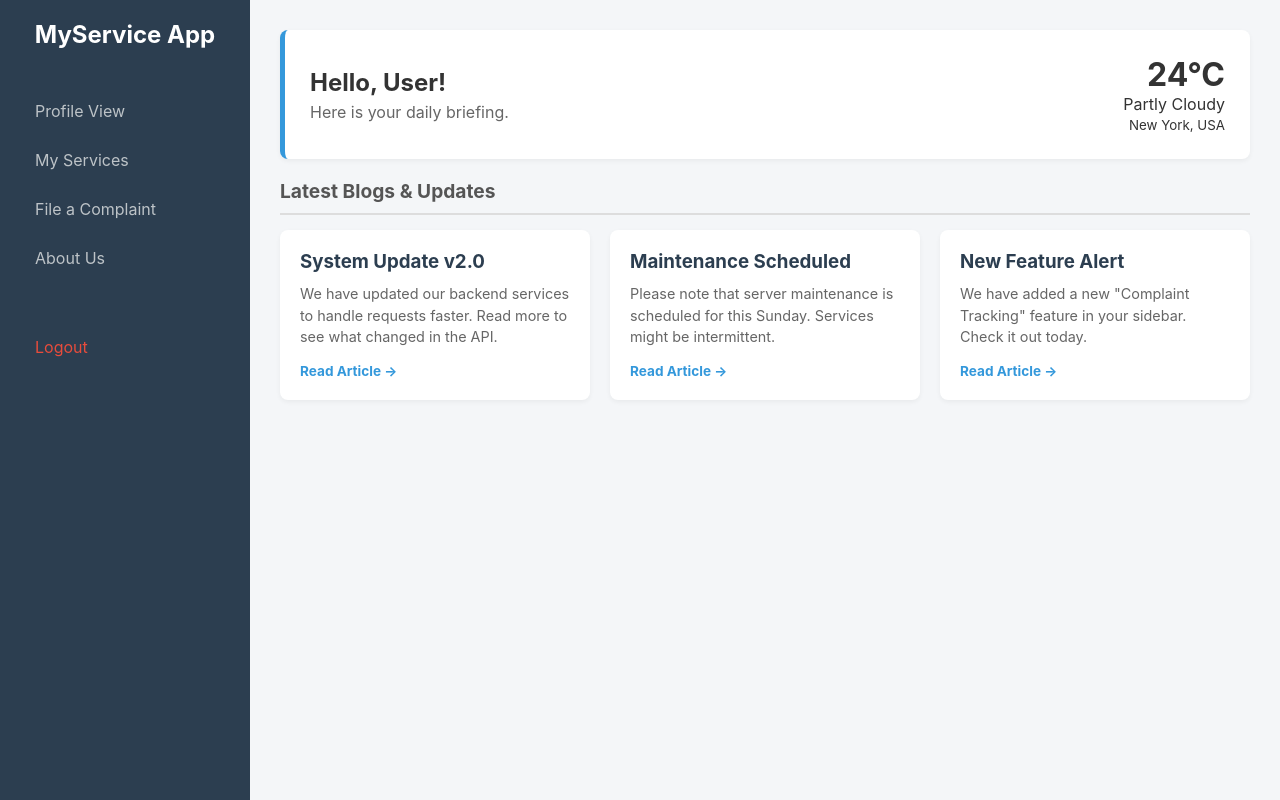
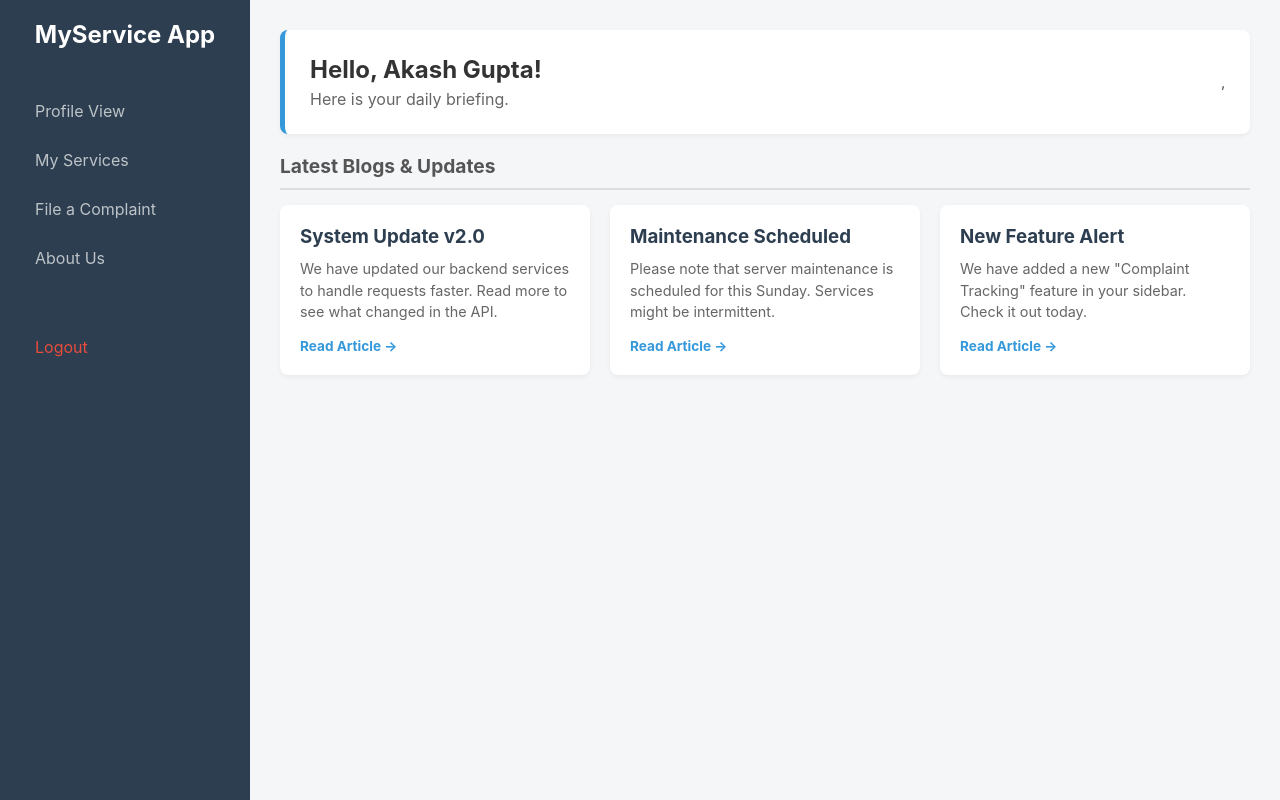
Before and after one commit to a1920965-blip/SecureSphere, a FastAPI app: page / in a window 1280 px wide. Run offline with FastAPI, Linux system fonts and the light colour scheme; data that the repository does not hold is empty.

Commit message:
weather api integrated

```diff
--- a/main.py
+++ b/main.py
@@ -1,6 +1,7 @@
 from typing import List
 from fastapi import FastAPI,Request
 from routers import users
+import api_services
 from exception.handle import register_user_exception_handler
 from fastapi.templating import Jinja2Templates
 templates=Jinja2Templates(directory="templates")
@@ -11,5 +12,10 @@ register_user_exception_handler(app)
 
 @app.get('/')
 def root(request:Request):
-    return templates.TemplateResponse("app.html",{"request":request})
+    context = {
+        "request": request,
+        "name": "Akash Gupta",
+        **api_services.weather_api("Mumbai")
+    }
+    return templates.TemplateResponse("app.html",context)
 app.include_router(users.router)
--- a/templates/app.html
+++ b/templates/app.html
@@ -138,13 +138,13 @@
 
         <header class="weather-card" id="weather-section">
             <div class="greeting">
-                <h1 id="user-greeting">Hello, User!</h1>
+                <h1 id="user-greeting">Hello, {{name}}!</h1>
                 <p>Here is your daily briefing.</p>
             </div>
             <div class="weather-info">
-                <div class="temp" id="weather-temp">24°C</div>
-                <div class="condition" id="weather-desc">Partly Cloudy</div>
-                <small id="city-name">New York, USA</small>
+                <div class="temp" id="weather-temp">{{temp}}</div>
+                <div class="condition" id="weather-desc">{{weather_desc}}</div>
+                <small id="city-name">{{city}}, {{country}}</small>
             </div>
         </header>
 
```
Also changed, not shown: api_services.py (added, +12 -0 lines).
